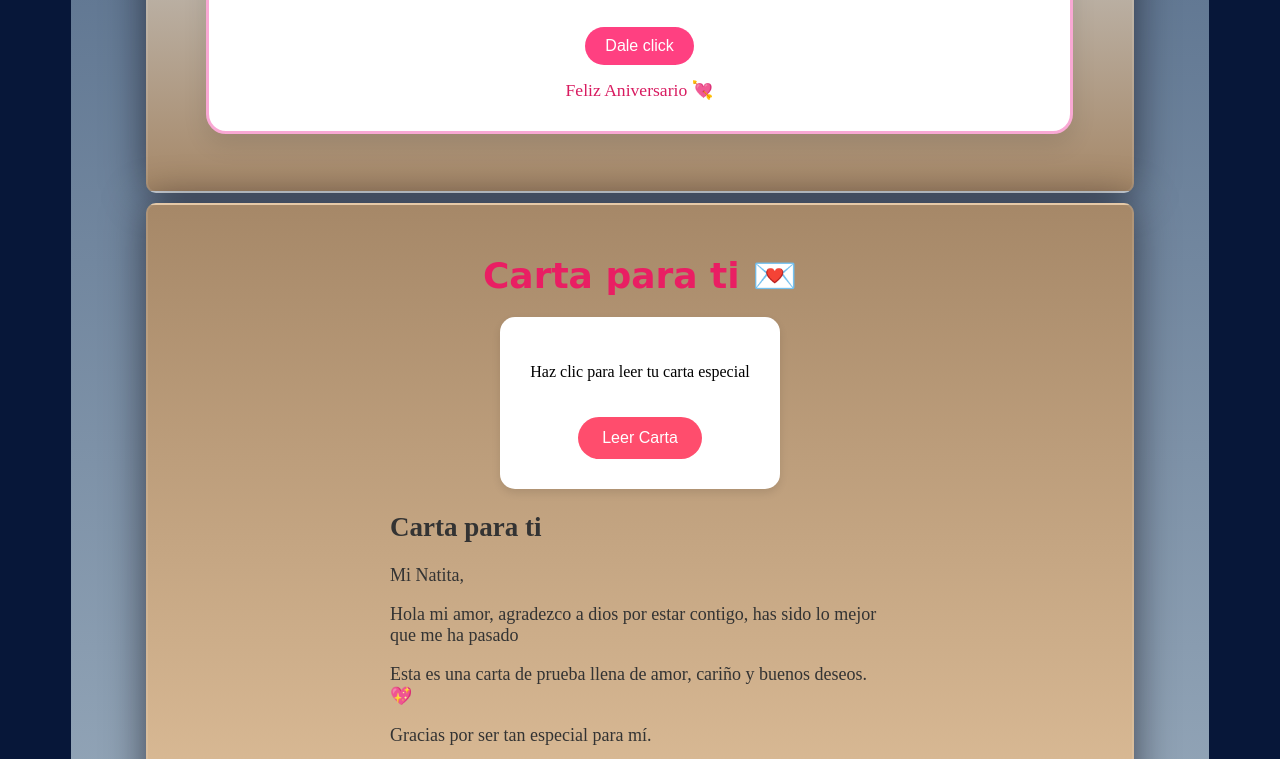
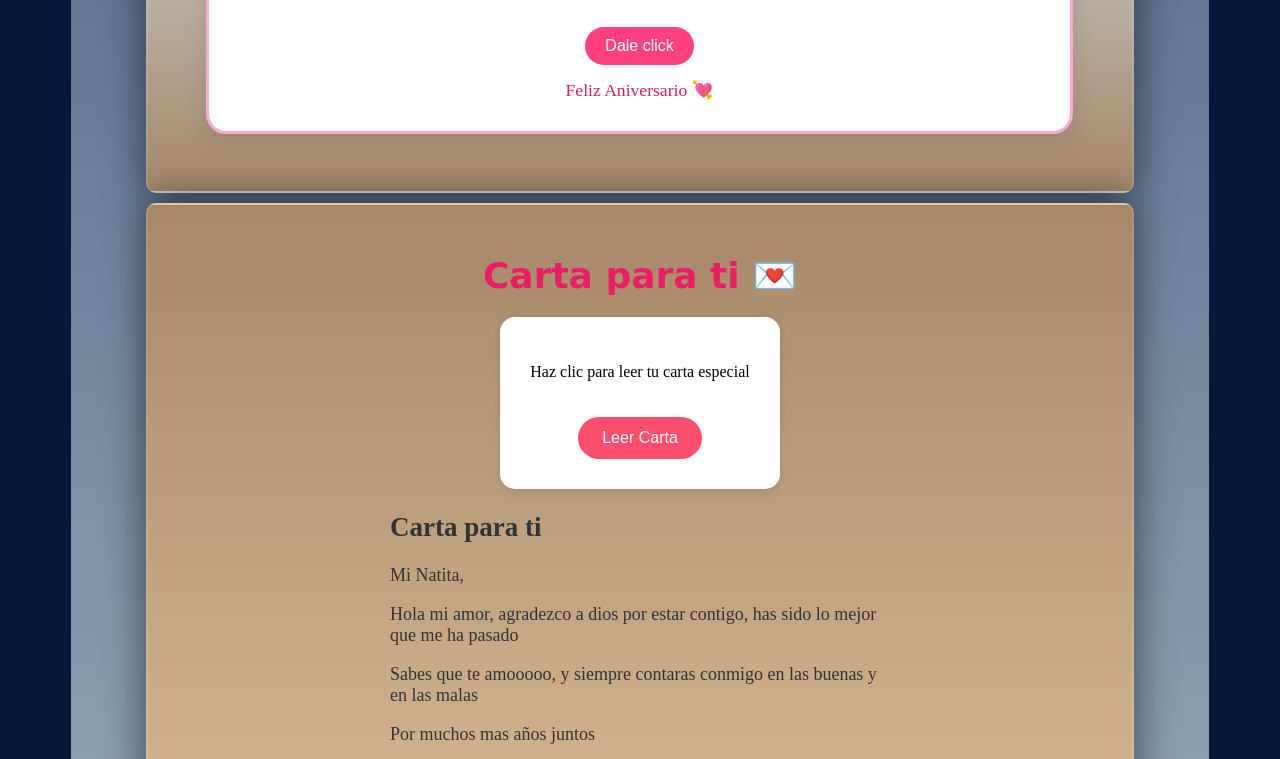
Before and after one commit to Blurryface98/natitaandpanchito, a plain HTML site: page index.html in a window 1280 px wide. Both pictures are taken after a click on the button "Leer Carta". Shown: the part 750-1509 px from the top of the page. Drawn offline with Linux system fonts and the light colour scheme.

Commit message:
Update index.html

```diff
--- a/index.html
+++ b/index.html
@@ -407,8 +407,11 @@
           <h2>Carta para ti</h2>
           <p>Mi Natita,</p>
           <p>Hola mi amor, agradezco a dios por estar contigo, has sido lo mejor que me ha pasado</p>
-          <p>Esta es una carta de prueba llena de amor, cariño y buenos deseos. 💖</p>
+          <p>Sabes que te amooooo, y siempre contaras conmigo en las buenas y en las malas</p>
+          <p>Por muchos mas años juntos</p>
+          <p>Esta es una carta llena de amor, cariño y buenos deseos. 💖</p>
           <p>Gracias por ser tan especial para mí.</p>
+          <p>Feliz Aniversario</p>
           <p>Con todo mi amor,</p>
           <p><strong>Fran</strong></p>
         </div>
```
